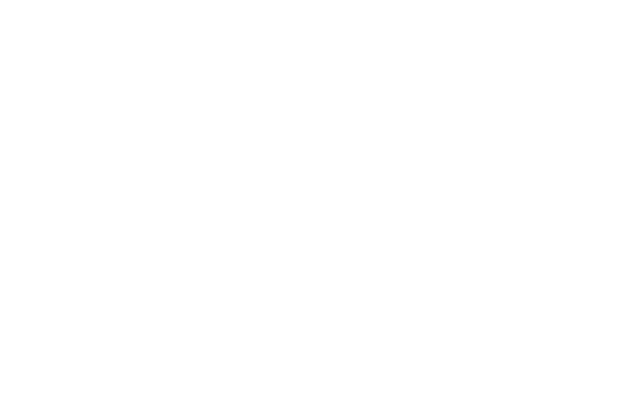
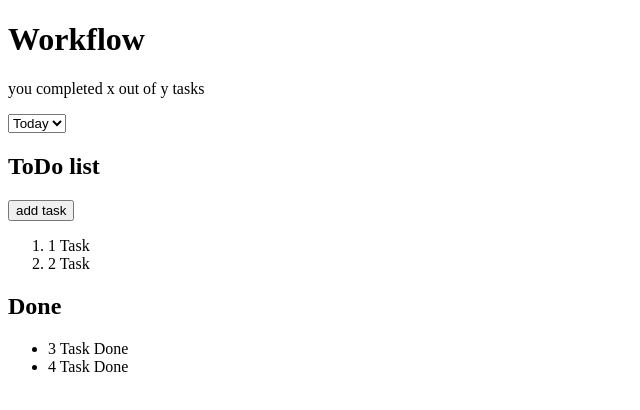
Before and after one commit to DeanMayhew/workflow-project, a plain HTML site: page index.html in a window 1280 px wide. Shown: the whole page, without its empty margins (0-640 px from the left). Drawn offline with Linux system fonts and the light colour scheme.

Commit message:
feat: html website structure

```diff
--- a/index.html
+++ b/index.html
@@ -1,9 +1,35 @@
 <!DOCTYPE html>
-<html lang="de">
+<html lang="en">
     <head>
         <title>Workflow</title>
     </head>
     <body>
+        <header>
+            <h1>Workflow</h1>
+            <p>you completed x out of y tasks</p>
+            <select name="" id="">
+                <option value="">Today</option>
+            </select>
+        </header>
+        <main>
+            <section>
+                <h2>ToDo list</h2>
+                <button>add task</button>
+                <ol>
+                    <li>1 Task</li>
+                    <li>2 Task</li>
+                </ol>
+            </section>
+            <section>
+                <h2>Done</h2>
+                <ul>
+                    <li>3 Task Done</li>
+                    <li>4 Task Done</li>
+                </ul>
+            </section>
+        </main>
+        <footer>
 
+        </footer>
     </body>
 </html>
```
